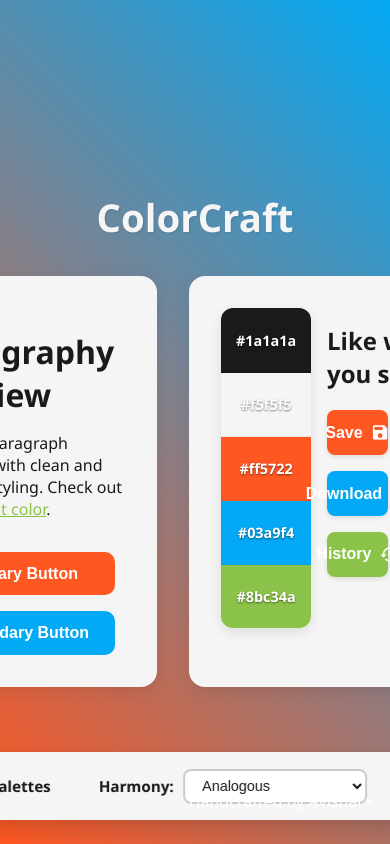
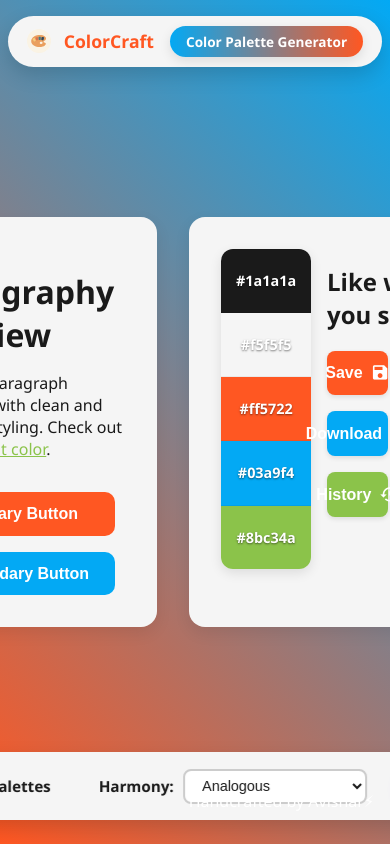
Before and after one commit to AvisharSharan/ColorCraft, a React (Vite) app: page / in a window 390 px wide. Shown: the top 844 px of the page. Built offline with nearby package versions, Linux system fonts and the light colour scheme.

Commit message:
Revamped Header look and feel similar to toolbar

```diff
--- a/src/App.jsx
+++ b/src/App.jsx
@@ -111,7 +111,7 @@ function App() {
 
   return (
     <div className="app-container">
-      <Header />
+      <Header palette={palette} />
 
       <div className="main-app">
         <div className="left-section" style={{ backgroundColor: palette.background }}>
--- a/src/components/Header.jsx
+++ b/src/components/Header.jsx
@@ -1,10 +1,30 @@
 import React from "react";
 import "../styles/Header.css";
+import chroma from "chroma-js";
 
-const Header = () => (
-  <header className="app-header">
-    <h1>ColorCraft</h1>
-  </header>
-);
+const Header = ({ palette = {} }) => {
+  const textColor = palette.primary && chroma.contrast(palette.primary, '#ffffff') > 2 ? '#ffffff' : '#333333';
+
+  return (
+    <header className="app-header">
+      <div className="header-content">
+        <div className="logo-container">
+          <img src="/ColorCraftLogo.svg" alt="ColorCraft Logo" className="logo" />
+          <h1 className="app-title">ColorCraft</h1>
+        </div>
+
+        <div className="header-actions">
+          <div className="header-badge"
+            style={{
+              background: palette.primary ? `linear-gradient(90deg, ${palette.secondary || '#7c3aed'}, ${palette.primary || '#3a87ed'})` : undefined,
+              color: textColor
+            }}>
+            <span className="badge-text">Color Palette Generator</span>
+          </div>
+        </div>
+      </div>
+    </header>
+  );
+};
 
 export default Header;
--- a/src/styles/Header.css
+++ b/src/styles/Header.css
@@ -1,9 +1,96 @@
 .app-header {
-  text-align:center;
-  font-size: 1.2rem;
-  font-weight: bold;
-  color: var(--background);
-  text-shadow: 1px 1px 2px rgba(0, 0, 0, 0.1);
-  padding: 0.5rem;
-  border-bottom: none;
+  position: fixed;
+  top: 24px;
+  left: 0;
+  right: 0;
+  z-index: 1000;
+  display: flex;
+  justify-content: center;
 }
+
+.header-content {
+  width: max-content;
+  display: flex;
+  align-items: center;
+  gap: 2rem;
+  padding: 0.75rem 1.5rem;
+  background-color: var(--background, #fff);
+  border-radius: 30px;
+  box-shadow: 0 8px 20px rgba(0, 0, 0, 0.15);
+  backdrop-filter: blur(10px);
+  transition: all 0.3s ease-in-out;
+}
+
+.logo-container {
+  display: flex;
+  align-items: center;
+  gap: 0.8rem;
+}
+
+.logo {
+  border-radius: 50%;
+  height: 32px;
+  width: auto;
+}
+
+.app-title {
+  margin: 0;
+  font-size: 1.4rem;
+  font-weight: 700;
+  color: var(--primary, #7c3aed);
+  white-space: nowrap;
+}
+
+.header-actions {
+  display: flex;
+  align-items: center;
+}
+
+.header-badge {
+  background: linear-gradient(90deg, var(--secondary, #3a87ed), var(--primary, #7c3aed));
+  color: #fff;
+  font-size: 0.95rem;
+  font-weight: 600;
+  padding: 0.5rem 1.2rem;
+  border-radius: 30px;
+  box-shadow: 0 4px 12px rgba(0, 0, 0, 0.1);
+  transition: all 0.2s ease;
+}
+
+/* Media queries for responsive design */
+@media (max-width: 768px) {
+  .app-header {
+    top: 16px;
+  }
+
+  .header-content {
+    padding: 0.6rem 1.2rem;
+  }
+
+  .logo {
+    height: 28px;
+  }
+
+  .app-title {
+    font-size: 1.2rem;
+  }
+
+  .header-badge {
+    font-size: 0.85rem;
+    padding: 0.4rem 1rem;
+  }
+}
+
+@media (max-width: 480px) {
+  .header-content {
+    gap: 1rem;
+  }
+
+  .logo {
+    height: 24px;
+  }
+
+  .app-title {
+    font-size: 1.1rem;
+  }
+}
```
